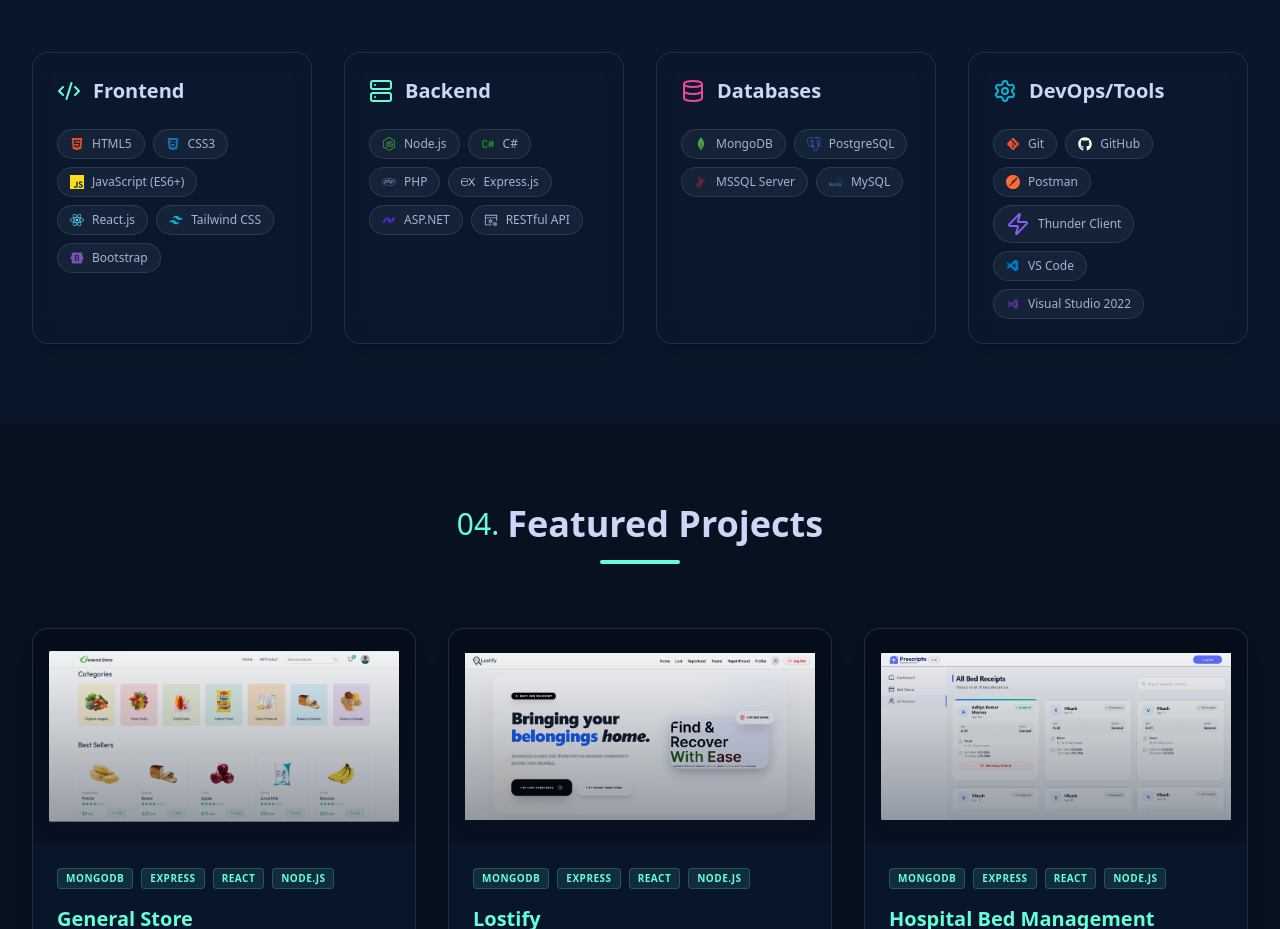
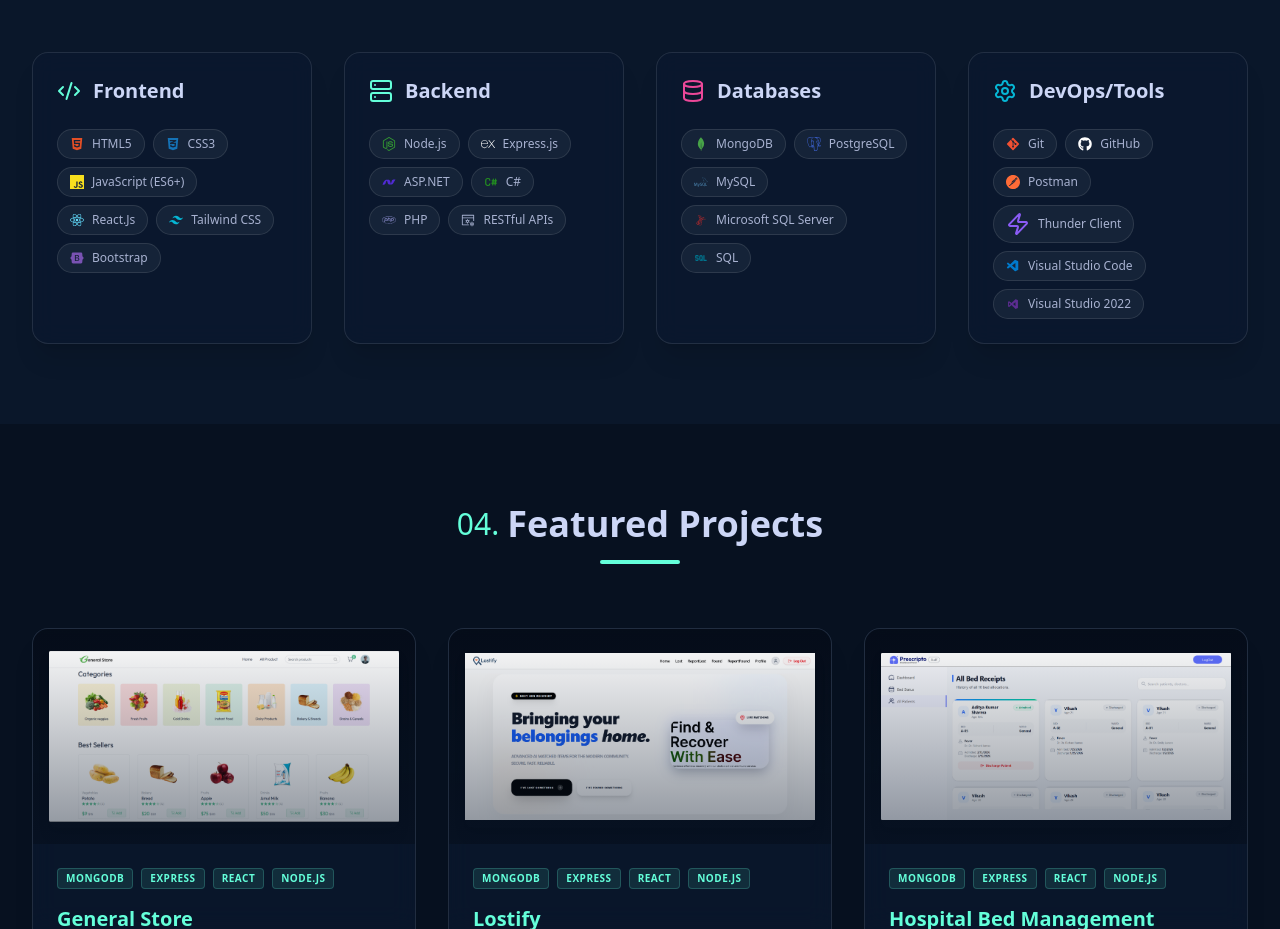
Before and after one commit to Aditya-k-Sharma81/Portfolio, a React app: page / in a window 1280 px wide. Shown: the part 1780-2709 px from the top of the page. Built offline with nearby package versions, Linux system fonts and the light colour scheme; the HTML template or start-up script is replaced by a standard one.

Commit message:
fix order of skills

```diff
--- a/src/sections/Skills.jsx
+++ b/src/sections/Skills.jsx
@@ -5,7 +5,7 @@
 import { SiJavascript, SiTailwindcss, SiExpress, SiMongodb, SiPostgresql, SiPhpmyadmin, SiMysql, SiPostman } from 'react-icons/si';
 import { VscJson, VscServerProcess, VscVscode } from 'react-icons/vsc';
 import { DiDotnet, DiMsqlServer, DiVisualstudio } from 'react-icons/di';
-import { TbBrandCSharp } from 'react-icons/tb';
+import { TbBrandCSharp, TbSql } from 'react-icons/tb';
 
 const Skills = () => {
   const skillCategories = [
@@ -16,7 +16,7 @@
         { name: 'HTML5', icon: <FaHtml5 className="text-[#E34F26]" /> },
         { name: 'CSS3', icon: <FaCss3Alt className="text-[#1572B6]" /> },
         { name: 'JavaScript (ES6+)', icon: <SiJavascript className="text-[#F7DF1E]" /> },
-        { name: 'React.js', icon: <FaReact className="text-[#61DAFB]" /> },
+        { name: 'React.Js', icon: <FaReact className="text-[#61DAFB]" /> },
         { name: 'Tailwind CSS', icon: <SiTailwindcss className="text-[#06B6D4]" /> },
         { name: 'Bootstrap', icon: <FaBootstrap className="text-[#7952B3]" /> },
       ],
@@ -26,11 +26,11 @@
       icon: <Server className="text-accent-teal" />,
       skills: [
         { name: 'Node.js', icon: <FaNodeJs className="text-[#339933]" /> },
+        { name: 'Express.js', icon: <SiExpress className="text-white" /> },
+        { name: 'ASP.NET', icon: <DiDotnet className="text-[#512BD4]" /> },
         { name: 'C#', icon: <TbBrandCSharp className="text-[#239120]" /> },
         { name: 'PHP', icon: <FaPhp className="text-[#777BB4]" /> },
-        { name: 'Express.js', icon: <SiExpress className="text-white" /> },
-        { name: 'ASP.NET', icon: <DiDotnet className="text-[#512BD4]" /> },
-        { name: 'RESTful API', icon: <VscServerProcess className="text-accent-cyan" /> },
+        { name: 'RESTful APIs', icon: <VscServerProcess className="text-accent-cyan" /> },
       ],
     },
     {
@@ -39,8 +39,9 @@
       skills: [
         { name: 'MongoDB', icon: <SiMongodb className="text-[#47A248]" /> },
         { name: 'PostgreSQL', icon: <SiPostgresql className="text-[#4169E1]" /> },
-        { name: 'MSSQL Server', icon: <DiMsqlServer className="text-[#CC292B]" /> },
         { name: 'MySQL', icon: <SiMysql className="text-[#4479A1]" /> },
+        { name: 'Microsoft SQL Server', icon: <DiMsqlServer className="text-[#CC292B]" /> },
+        { name: 'SQL', icon: <TbSql className="text-[#00758F]" /> },
       ],
     },
     {
@@ -51,7 +52,7 @@
         { name: 'GitHub', icon: <FaGithub className="text-white" /> },
         { name: 'Postman', icon: <SiPostman className="text-[#FF6C37]" /> },
         { name: 'Thunder Client', icon: <Zap className="text-[#8B5CF6]" /> },
-        { name: 'VS Code', icon: <VscVscode className="text-[#007ACC]" /> },
+        { name: 'Visual Studio Code', icon: <VscVscode className="text-[#007ACC]" /> },
         { name: 'Visual Studio 2022', icon: <DiVisualstudio className="text-[#5C2D91]" /> },
       ],
     },
```
